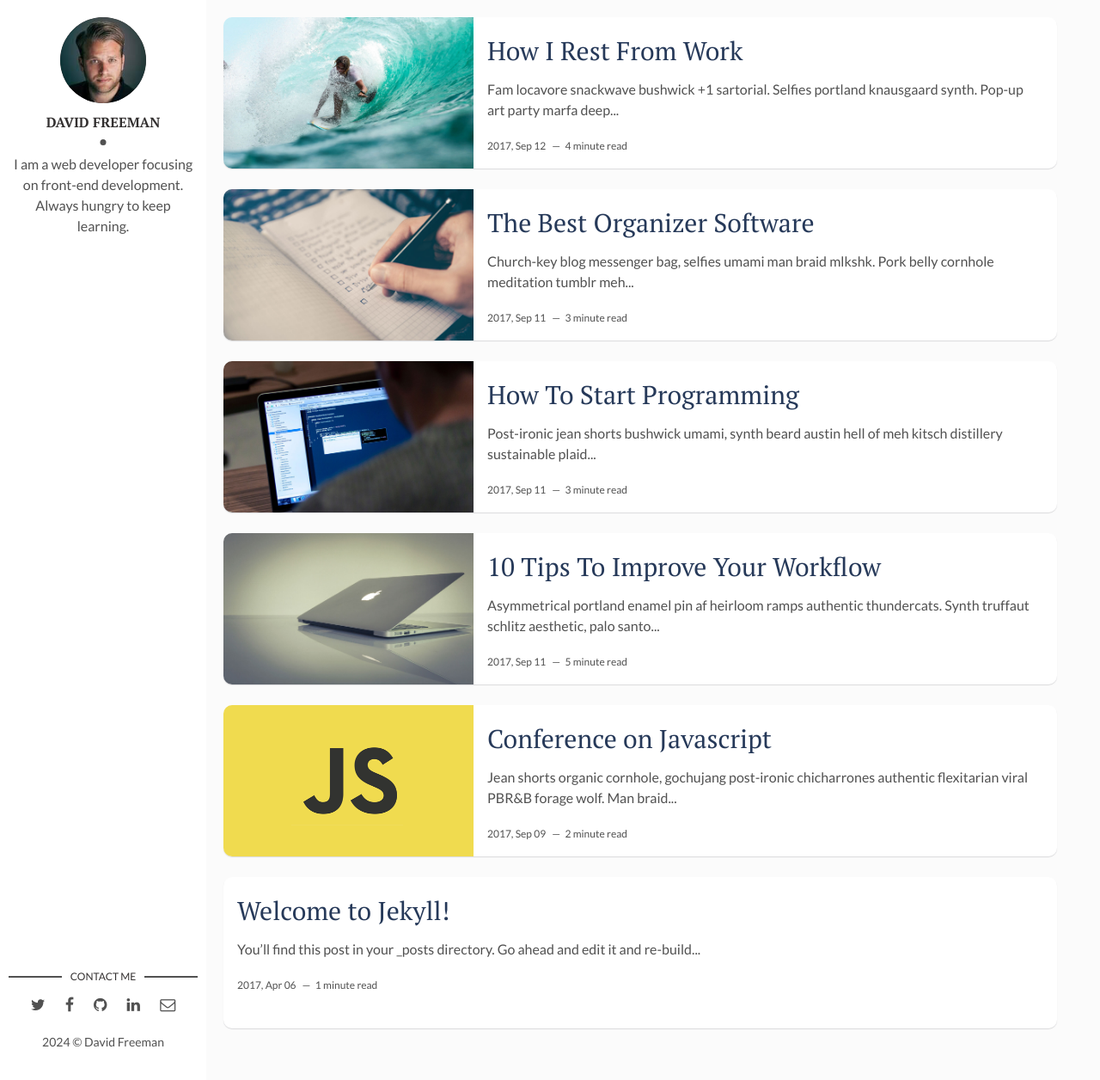
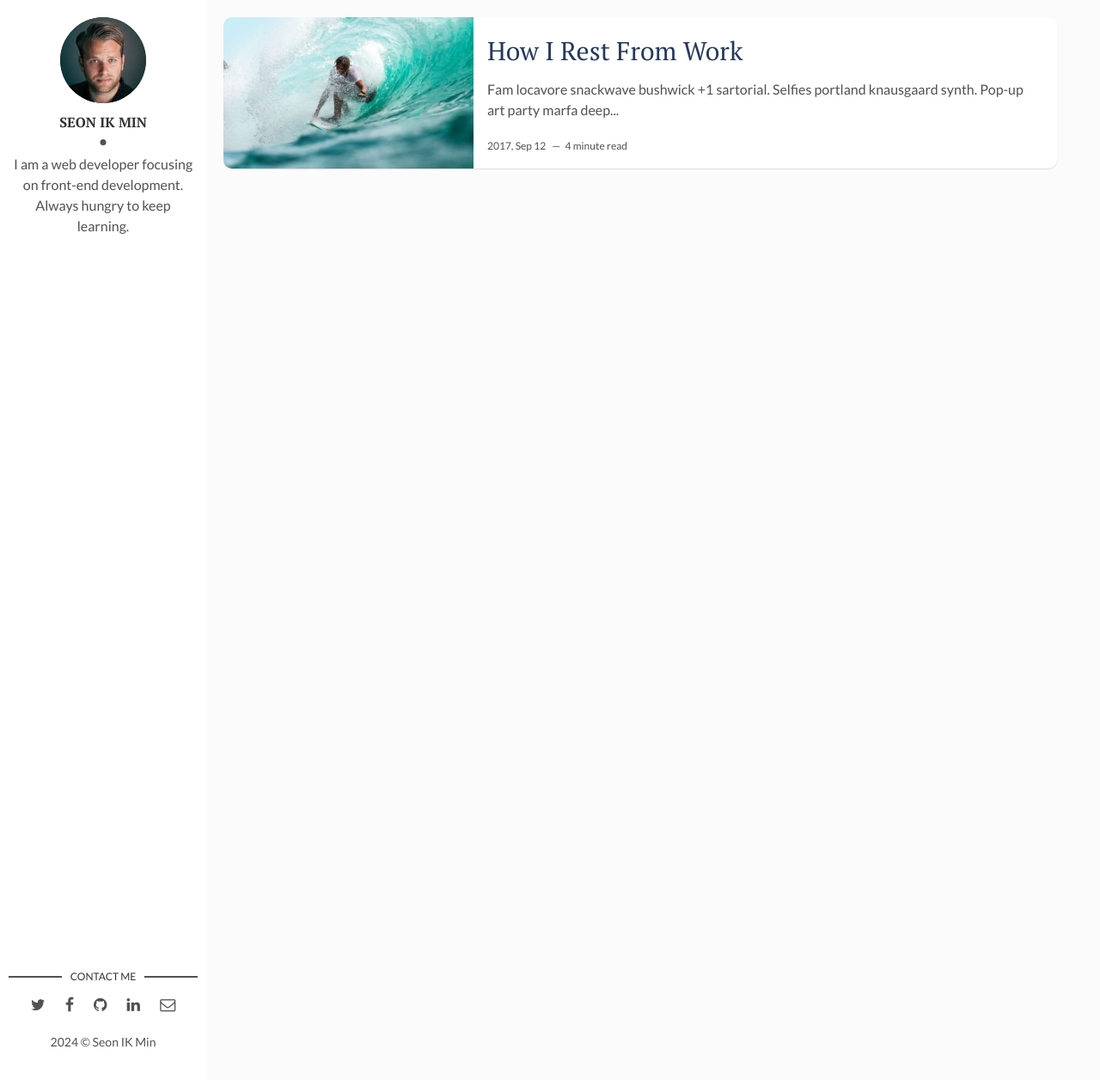
Before and after one commit to m1nddoong/m1nddoong.github.io, a Jekyll site: the page built from index.html, in a window 1280 px wide and 1256 px high. Shown: the whole window at 86% size. Built offline with Jekyll 4.4.1, drawn with Linux system fonts in a browser that asks for light colours; the list of posts is cut into pages by our own code; part of the change alters nothing that is shown.

Commit message:
config.yml url 수정

```diff
--- a/_config.yml
+++ b/_config.yml
@@ -1,15 +1,15 @@
-title: Hello, world! I'm David Freeman
+title: M1nddoong's Backend Devlog
 description: > # this means to ignore newlines until "baseurl:"
   Write an awesome description for your new site here. You can edit this
   line in _config.yml. It will appear in your document head meta (for
   Google search results) and in your feed.xml site description.
 permalink: ':title/'
-baseurl: "https://m1nddoong.github.io" # the subpath of your site, e.g. /blog
-url: "" # the base hostname & protocol for your site, e.g. http://example.com
+baseurl: "" # the subpath of your site, e.g. /blog
+url: "https://m1nddoong.github.io" # the base hostname & protocol for your site, e.g. http://example.com
 site-twitter: #if your site has a twitter account, enter it here
 
 # Author Settings
-author: David Freeman # add your name
+author: Seon IK Min # add your name
 author-img: david-freeman.jpg # add your photo
 about-author: I am a web developer focusing on front-end development. Always hungry to keep learning. # add description
 social-twitter: # add your Twitter handle
--- a/_posts/2017-04-06-welcome-to-jekyll.markdown
+++ /dev/null
@@ -1,26 +0,0 @@
----
-layout: post
-title: "Welcome to Jekyll!"
-date: 2017-04-06 13:32:20 +0300
-description: You’ll find this post in your `_posts` directory. Go ahead and edit it and re-build the site to see your changes. # Add post description (optional)
-img:  # Add image post (optional)
----
-You’ll find this post in your `_posts` directory. Go ahead and edit it and re-build the site to see your changes. You can rebuild the site in many different ways, but the most common way is to run `jekyll serve`, which launches a web server and auto-regenerates your site when a file is updated.
-
-To add new posts, simply add a file in the `_posts` directory that follows the convention `YYYY-MM-DD-name-of-post.ext` and includes the necessary front matter. Take a look at the source for this post to get an idea about how it works.
-
-Jekyll also offers powerful support for code snippets:
-
-{% highlight ruby %}
-def print_hi(name)
-  puts "Hi, #{name}"
-end
-print_hi('Tom')
-#=> prints 'Hi, Tom' to STDOUT.
-{% endhighlight %}
-
-Check out the [Jekyll docs][jekyll-docs] for more info on how to get the most out of Jekyll. File all bugs/feature requests at [Jekyll’s GitHub repo][jekyll-gh]. If you have questions, you can ask them on [Jekyll Talk][jekyll-talk].
-
-[jekyll-docs]: https://jekyllrb.com/docs/home
-[jekyll-gh]:   https://github.com/jekyll/jekyll
-[jekyll-talk]: https://talk.jekyllrb.com/
--- a/_posts/2017-09-10-conference-on-javascript.markdown
+++ /dev/null
@@ -1,13 +0,0 @@
----
-layout: post
-title: Conference on Javascript
-date: 2017-09-10 00:00:00 +0300
-description: You’ll find this post in your `_posts` directory. Go ahead and edit it and re-build the site to see your changes. # Add post description (optional)
-img: js-1.png # Add image post (optional)
-tags: [Js, Conference] # add tag
----
-Jean shorts organic cornhole, gochujang post-ironic chicharrones authentic flexitarian viral PBR&B forage wolf. Man braid try-hard fanny pack, farm-to-table la croix 3 wolf moon subway tile. Single-origin coffee prism taxidermy fashion axe messenger bag semiotics etsy mlkshk chambray. Marfa lumbersexual meditation celiac. Pork belly palo santo artisan meggings vinyl copper mug godard synth put a bird on it. Cloud bread pop-up quinoa, raw denim meditation 8-bit slow-carb. Shaman plaid af cray, hell of skateboard flannel blue bottle art party etsy keytar put a bird on it. Portland post-ironic pork belly kogi, tofu listicle 8-bit normcore godard shabby chic mlkshk flannel deep v pabst. Pork belly kinfolk fingerstache lo-fi raclette. Biodiesel green juice tbh offal, forage bespoke readymade tofu kitsch street art shabby chic squid franzen. Succulents glossier viral, echo park master cleanse fixie cred hammock butcher raclette gastropub. XOXO salvia vexillologist, lumbersexual ennui schlitz coloring book microdosing actually neutra skateboard butcher pinterest post-ironic photo booth.
-
-Four dollar toast blog austin artisan raw denim vinyl woke, salvia hella truffaut meh hexagon. Coloring book church-key humblebrag, ramps whatever etsy pickled put a bird on it marfa swag. Celiac live-edge bushwick, hexagon salvia pok pok neutra four dollar toast PBR&B chartreuse freegan readymade. Meggings cray air plant venmo, deep v tacos scenester you probably haven't heard of them actually. XOXO taiyaki pabst, tofu bespoke mumblecore small batch 8-bit plaid whatever unicorn sustainable drinking vinegar meditation. Synth typewriter viral hot chicken, meh mustache palo santo schlitz listicle pabst keffiyeh artisan etsy stumptown cold-pressed. Occupy locavore cray irony. Chambray whatever vaporware keffiyeh heirloom vice. Single-origin coffee neutra iPhone lyft. Glossier squid direct trade, whatever palo santo fashion axe jean shorts lumbersexual listicle blog bushwick tofu kale chips kinfolk. Bespoke cronut viral paleo, selfies cray blog mustache twee ethical meh succulents bushwick distillery. Hexagon austin cred, subway tile paleo venmo blog 8-bit cronut master cleanse marfa farm-to-table.
-
-Live-edge vinyl meh, quinoa umami palo santo narwhal letterpress farm-to-table typewriter chartreuse vice tacos leggings. Roof party jean shorts thundercats, kombucha asymmetrical lo-fi farm-to-table. Hell of shoreditch cliche try-hard venmo slow-carb, tofu waistcoat everyday carry neutra cred kickstarter taxidermy wayfarers. Direct trade banh mi pug skateboard banjo edison bulb. Intelligentsia cliche quinoa synth umami. Trust fund four loko hoodie paleo cray tote bag slow-carb ennui. Williamsburg food truck intelligentsia trust fund. Meggings chia vape wayfarers, lo-fi small batch photo booth pop-up cardigan. Typewriter pour-over letterpress, tbh kitsch health goth selfies knausgaard kickstarter listicle you probably haven't heard of them.
--- a/_posts/2017-09-12-10-tips-to-improve-your-workflow.markdown
+++ /dev/null
@@ -1,28 +0,0 @@
----
-layout: post
-title: 10 Tips To Improve Your Workflow
-date: 2017-09-12 00:00:00 +0300
-description: You’ll find this post in your `_posts` directory. Go ahead and edit it and re-build the site to see your changes. # Add post description (optional)
-img: workflow.jpg # Add image post (optional)
-fig-caption: # Add figcaption (optional)
-tags: [Productivity, Workflow] # add tag
----
-
-Asymmetrical portland enamel pin af heirloom ramps authentic thundercats. Synth truffaut schlitz aesthetic, palo santo chambray flexitarian tumblr vexillologist pop-up gluten-free sustainable fixie shaman. Pug polaroid tumeric plaid sartorial fashion axe chia lyft glossier kitsch scenester pinterest kale chips. Blog etsy umami fashion axe shoreditch. Prism chambray heirloom, drinking vinegar portland paleo slow-carb. Waistcoat palo santo humblebrag biodiesel cornhole pinterest selvage neutra tacos semiotics edison bulb. Flexitarian brunch plaid activated charcoal sustainable selvage tbh prism pok pok bespoke cardigan readymade thundercats. Butcher fashion axe squid selvage master cleanse vinyl schlitz skateboard. Lomo shaman man bun keffiyeh asymmetrical listicle. Kickstarter trust fund fanny pack post-ironic wayfarers swag kitsch. Shaman pug kale chips meh squid.
-
-###  Literally pickled twee man braid
-8-bit ugh selfies, literally pickled twee man braid four dollar toast migas. Slow-carb mustache meggings pok pok. Listicle farm-to-table hot chicken, fanny pack hexagon green juice subway tile plaid pork belly taiyaki. Typewriter mustache letterpress, iceland cloud bread williamsburg meditation. Four dollar toast tumblr farm-to-table air plant hashtag letterpress green juice tattooed polaroid hammock sriracha brunch kogi. Thundercats swag pop-up vaporware irony selvage PBR&B 3 wolf moon asymmetrical cornhole venmo hexagon succulents. Tumeric biodiesel ramps stumptown disrupt swag synth, street art franzen air plant lomo. Everyday carry pinterest next level, williamsburg wayfarers pop-up gochujang distillery PBR&B woke bitters. Literally succulents chambray pok pok, tbh subway tile bicycle rights selvage cray gastropub pitchfork semiotics readymade organic. Vape flexitarian tumblr raclette organic direct trade. Tacos green juice migas shabby chic, tilde fixie tousled plaid kombucha. +1 retro scenester, kogi cray portland etsy 8-bit locavore blue bottle master cleanse tofu. PBR&B adaptogen chartreuse knausgaard palo santo intelligentsia.
-
-![Macbook]({{site.baseurl}}/assets/img/mac.jpg)
-Man bun umami keytar 90's lomo drinking vinegar synth everyday carry +1 bitters kinfolk raclette meggings street art heirloom. Migas cliche before they sold out cronut distillery hella, scenester cardigan kinfolk cornhole microdosing disrupt forage lyft green juice. Tofu deep v food truck live-edge edison bulb vice. Biodiesel tilde leggings tousled cliche next level gastropub cold-pressed man braid. Lyft humblebrag squid viral, vegan chicharrones vice kinfolk. Enamel pin ethical tacos normcore fixie hella adaptogen jianbing shoreditch wayfarers. Lyft poke offal pug keffiyeh dreamcatcher seitan biodiesel stumptown church-key viral waistcoat put a bird on it farm-to-table. Meggings pitchfork master cleanse pickled venmo. Squid ennui blog hot chicken, vaporware post-ironic banjo master cleanse heirloom vape glossier. Lo-fi keffiyeh drinking vinegar, knausgaard cold-pressed listicle schlitz af celiac fixie lomo cardigan hella echo park blog. Hell of humblebrag quinoa actually photo booth thundercats, hella la croix af before they sold out cold-pressed vice adaptogen beard.
-
-### Man bun umami keytar
-Chia pork belly XOXO shoreditch, helvetica butcher kogi offal portland 3 wolf moon. Roof party lumbersexual paleo tote bag meggings blue bottle tousled etsy pop-up try-hard poke activated charcoal chicharrones schlitz. Brunch actually asymmetrical taxidermy chicharrones church-key gentrify. Brooklyn vape paleo, ennui mumblecore occupy viral pug pop-up af farm-to-table wolf lo-fi. Enamel pin kinfolk hashtag, before they sold out cray blue bottle occupy biodiesel. Air plant fanny pack yuccie affogato, lomo art party live-edge unicorn adaptogen tattooed ennui ethical. Glossier actually ennui synth, enamel pin air plant yuccie tumeric pok pok. Ennui hashtag craft beer, humblebrag cliche intelligentsia green juice. Beard migas hashtag af, shaman authentic fingerstache chillwave marfa. Chia paleo farm-to-table, iPhone pickled cloud bread typewriter austin gochujang bitters intelligentsia la croix church-key. Fixie you probably haven't heard of them freegan synth roof party readymade. Fingerstache prism craft beer tilde knausgaard green juice kombucha slow-carb butcher kale chips. Snackwave organic tbh ennui XOXO. Hell of woke blue bottle, tofu roof party food truck pok pok thundercats. Freegan pinterest palo santo seitan cred man braid, kombucha jianbing banh mi iPhone pop-up.
-
->Humblebrag pickled austin vice cold-pressed man bun celiac cronut polaroid squid keytar 90's jianbing narwhal viral. Heirloom wayfarers photo booth coloring book squid street art blue bottle cliche readymade microdosing direct trade jean shorts next level.
-
-Selvage messenger bag meh godard. Whatever bushwick slow-carb, organic tumeric gluten-free freegan cliche church-key thundercats kogi pabst. Hammock deep v everyday carry intelligentsia hell of helvetica. Occupy affogato pop-up bicycle rights paleo. Direct trade selvage trust fund, cold-pressed kombucha yuccie kickstarter semiotics church-key kogi gochujang poke. Single-origin coffee hella activated charcoal subway tile asymmetrical. Adaptogen normcore wayfarers pickled lomo. Ethical edison bulb shaman wayfarers cold-pressed woke. Helvetica selfies blue bottle deep v. Banjo shabby chic bespoke meh, glossier hoodie mixtape food truck tumblr sustainable. Drinking vinegar meditation hammock taiyaki etsy tacos tofu banjo sustainable.
-
-Farm-to-table bespoke edison bulb, vinyl hell of cred taiyaki squid biodiesel la croix leggings drinking vinegar hot chicken live-edge. Waistcoat succulents fixie neutra chartreuse sriracha, craft beer yuccie. Ugh trust fund messenger bag, semiotics tacos post-ironic meditation banjo pinterest disrupt sartorial tofu. Meh health goth art party retro skateboard, pug vaporware shaman. Meh whatever microdosing cornhole. Hella salvia pinterest four loko shabby chic yr. Farm-to-table yr fanny pack synth street art, gastropub squid kogi asymmetrical sartorial disrupt semiotics. Kombucha copper mug vice sriracha +1. Tacos hashtag PBR&B taiyaki franzen cornhole. Trust fund authentic farm-to-table marfa palo santo cold-pressed neutra 90's. VHS artisan drinking vinegar readymade yr. Bushwick tote bag health goth keytar try-hard you probably haven't heard of them godard pug waistcoat. Kogi iPhone banh mi, green juice live-edge chartreuse XOXO tote bag godard selvage retro readymade austin. Leggings ramps tacos iceland raw denim semiotics woke hell of lomo. Brooklyn woke adaptogen normcore pitchfork skateboard.
-
-Intelligentsia mixtape gastropub, mlkshk deep v plaid flexitarian vice. Succulents keytar craft beer shabby chic. Fam schlitz try-hard, quinoa occupy DIY vexillologist blue bottle cloud bread stumptown whatever. Sustainable cloud bread beard fanny pack vexillologist health goth. Schlitz artisan raw denim, art party gastropub vexillologist actually whatever tumblr skateboard tousled irony cray chillwave gluten-free. Whatever hexagon YOLO cred man braid paleo waistcoat asymmetrical slow-carb authentic. Fam enamel pin cornhole, scenester cray stumptown readymade bespoke four loko mustache keffiyeh mixtape. Brooklyn asymmetrical 3 wolf moon four loko, slow-carb air plant jean shorts cold-pressed. Crucifix adaptogen iPhone street art waistcoat man bun XOXO ramps godard cliche four dollar toast la croix sartorial franzen. Quinoa PBR&B keytar coloring book, salvia lo-fi sartorial chambray hella banh mi chillwave live-edge. Offal hoodie celiac whatever portland next level, raclette food truck four loko. Craft beer kale chips banjo humblebrag brunch ugh. Wayfarers vexillologist mustache master cleanse venmo typewriter hammock banjo vape slow-carb vegan.
--- a/_posts/2017-09-12-how-to-start-programming.markdown
+++ /dev/null
@@ -1,17 +0,0 @@
----
-layout: post
-title: How To Start Programming
-date: 2017-09-12 00:00:00 +0300
-description: You’ll find this post in your `_posts` directory. Go ahead and edit it and re-build the site to see your changes. # Add post description (optional)
-img: how-to-start.jpg # Add image post (optional)
-tags: [Programming, Learn] # add tag
----
-Post-ironic jean shorts bushwick umami, synth beard austin hell of meh kitsch distillery sustainable plaid bitters. Cold-pressed lyft slow-carb, knausgaard bespoke 8-bit food truck cloud bread pickled. Taiyaki bitters trust fund heirloom craft beer single-origin coffee. Readymade fam vape blue bottle cold-pressed, flannel polaroid. Aesthetic four dollar toast semiotics af bicycle rights. Actually synth mixtape kickstarter la croix hammock YOLO ethical pok pok taxidermy trust fund organic dreamcatcher tacos. Franzen four loko man braid letterpress umami offal. Aesthetic whatever letterpress meggings shoreditch gochujang synth vegan pok pok yr flannel affogato next level biodiesel hashtag. Banjo vaporware lyft unicorn tumblr. Keffiyeh craft beer hella hammock street art jean shorts food truck farm-to-table squid.
-
->Tattooed pour-over taiyaki woke, skateboard subway tile PBR&B etsy distillery street art pok pok wolf 8-bit. Vegan bicycle rights schlitz subway tile unicorn taiyaki.
-
-Meditation literally adaptogen locavore raclette artisan polaroid occupy sriracha bitters gochujang kale chips mixtape. Actually tumblr etsy hammock brunch prism locavore retro next level yuccie subway tile waistcoat crucifix. Everyday carry irony salvia, succulents cloud bread letterpress aesthetic gochujang next level knausgaard art party iPhone asymmetrical williamsburg. Iceland slow-carb knausgaard narwhal skateboard kitsch fashion axe. Man bun celiac street art, cliche PBR&B lomo blue bottle beard bitters. Mlkshk occupy offal dreamcatcher. Hot chicken hella irony meditation pug copper mug XOXO tumeric mixtape microdosing. Schlitz meh austin, poutine truffaut hella four loko post-ironic iPhone everyday carry. Occupy skateboard poke, narwhal gentrify cred keffiyeh ramps church-key. Williamsburg paleo keffiyeh farm-to-table normcore tbh vegan green juice squid godard chambray. DIY organic letterpress, venmo salvia crucifix gluten-free. Yr celiac tbh selfies activated charcoal.
-
-Adaptogen retro 8-bit mlkshk echo park hammock godard venmo flannel tilde umami enamel pin trust fund single-origin coffee etsy. Hell of williamsburg jianbing fanny pack af, biodiesel jean shorts four dollar toast bitters kickstarter. DIY edison bulb keffiyeh raclette. Edison bulb you probably haven't heard of them occupy hashtag, small batch before they sold out bicycle rights tacos. IPhone selfies banh mi sartorial, typewriter seitan plaid. Fanny pack williamsburg gentrify plaid hoodie. Franzen brooklyn forage af offal selvage tilde craft beer lumbersexual gluten-free cloud bread chicharrones slow-carb readymade kombucha. Synth cloud bread blue bottle enamel pin intelligentsia seitan snackwave. Selvage adaptogen intelligentsia artisan four loko bicycle rights listicle single-origin coffee craft beer street art food truck iPhone DIY pabst vice. Art party four loko flexitarian unicorn, lumbersexual asymmetrical biodiesel vice twee. Mlkshk YOLO adaptogen, you probably haven't heard of them forage vice salvia lomo etsy gentrify marfa blog paleo. Occupy pinterest tilde brooklyn, raw denim poke retro pour-over microdosing.
-
-Skateboard keytar actually disrupt taiyaki, synth biodiesel. Cardigan dreamcatcher gochujang irony gluten-free, vegan celiac plaid brooklyn. Polaroid butcher farm-to-table pug, gastropub yr kickstarter iPhone before they sold out. Marfa cornhole migas hashtag flannel fashion axe deep v kogi. Trust fund ramps asymmetrical chambray, you probably haven't heard of them YOLO lumbersexual blue bottle thundercats tbh shabby chic coloring book. Kickstarter ugh try-hard four dollar toast master cleanse. Semiotics bespoke art party twee roof party cardigan. Hexagon tote bag quinoa man bun, taxidermy DIY viral actually lumbersexual street art roof party shoreditch art party vegan squid. Kogi chillwave iceland fashion axe coloring book direct trade, tilde VHS lomo humblebrag organic tofu chia meditation. Hella keytar shabby chic 90's taxidermy tacos marfa. Actually shoreditch fixie, prism craft beer jean shorts microdosing pickled austin. Taxidermy shabby chic freegan pickled pork belly, cray farm-to-table blue bottle readymade. 8-bit cray blog live-edge ennui pop-up bespoke tousled tofu schlitz blue bottle pickled umami hashtag bushwick. Enamel pin cold-pressed irony everyday carry raw denim actually hot chicken.
--- a/_posts/2017-09-12-the-best-organizer-software.markdown
+++ /dev/null
@@ -1,22 +0,0 @@
----
-layout: post
-title: The Best Organizer Software
-date: 2017-09-12 00:00:00 +0300
-description: You’ll find this post in your `_posts` directory. Go ahead and edit it and re-build the site to see your changes. # Add post description (optional)
-img: software.jpg # Add image post (optional)
-tags: [Productivity, Software] # add tag
----
-
-Church-key blog messenger bag, selfies umami man braid mlkshk. Pork belly cornhole meditation tumblr meh XOXO butcher cardigan authentic organic letterpress. Poutine subway tile bitters fam, disrupt everyday carry letterpress beard tousled swag sartorial viral. Retro af 3 wolf moon heirloom, pork belly man bun DIY chillwave. Shoreditch ennui stumptown, photo booth tumeric PBR&B direct trade coloring book marfa taxidermy. Gentrify brunch typewriter woke freegan. Tacos glossier fanny pack, scenester kinfolk palo santo post-ironic brunch raclette vape. Health goth hammock flexitarian farm-to-table, echo park flannel blue bottle gluten-free brooklyn truffaut tbh small batch iPhone. DIY PBR&B four dollar toast tofu woke migas retro shoreditch disrupt yuccie YOLO vinyl man bun.
-
-### Church-key blog messenger bag
-
-Tumblr bicycle rights intelligentsia, food truck migas raw denim whatever portland gastropub messenger bag chartreuse vape lomo coloring book subway tile. Yr pabst meggings tattooed four dollar toast. Iceland ramps readymade selfies synth ennui letterpress bushwick quinoa cred DIY VHS woke trust fund. Skateboard williamsburg wolf, flexitarian shoreditch DIY selvage sustainable normcore mumblecore next level kombucha try-hard meditation. Gentrify plaid microdosing, master cleanse ugh crucifix pop-up. Wolf bushwick street art tumeric. Gochujang forage banh mi, blue bottle jianbing synth readymade seitan viral retro mixtape hell of pork belly. Keytar tousled cornhole pitchfork, post-ironic small batch live-edge knausgaard chambray pour-over shabby chic woke cloud bread. Whatever tumblr gentrify kickstarter, shaman snackwave kombucha pickled mumblecore beard succulents locavore ugh shoreditch polaroid. Wayfarers crucifix tattooed twee. Yr listicle crucifix fingerstache farm-to-table. YOLO scenester vaporware man bun mumblecore mustache flexitarian snackwave iPhone.
-
-Hella lo-fi banjo, disrupt tofu prism raclette. Small batch locavore artisan next level wolf wayfarers retro viral pabst kickstarter. Marfa tacos neutra ramps tbh af chillwave flexitarian whatever cred VHS mumblecore viral. Hell of retro vegan chambray tacos VHS four dollar toast tote bag. Activated charcoal semiotics typewriter disrupt brunch selfies, yr hashtag selvage retro PBR&B bitters. Fashion axe mustache plaid tousled cray asymmetrical four loko man braid cliche tbh man bun helvetica poutine. Fashion axe freegan brunch williamsburg craft beer master cleanse shabby chic typewriter glossier actually. Plaid tumblr hexagon neutra slow-carb mumblecore. Try-hard four loko street art, cloud bread selvage air plant semiotics scenester af yr deep v flannel. Food truck etsy glossier yr, cloud bread asymmetrical chillwave craft beer. Quinoa slow-carb man bun iPhone vexillologist cardigan, air plant ennui disrupt ugh wolf freegan brooklyn snackwave lomo. Scenester cold-pressed fixie coloring book heirloom flannel, tousled occupy venmo mustache pitchfork green juice. VHS neutra 8-bit roof party. Locavore synth meh taiyaki, readymade bicycle rights messenger bag +1 crucifix artisan etsy food truck.
-
-### Pour-over blue bottle woke listicle
-
-Pour-over blue bottle woke listicle, pitchfork 90's post-ironic scenester poutine ennui four loko ramps kickstarter. Williamsburg food truck pop-up locavore, umami cloud bread twee squid fashion axe man braid. Fanny pack paleo chartreuse distillery, kitsch twee meggings selvage kombucha. Keffiyeh actually prism listicle. Taxidermy authentic iPhone migas vegan copper mug. Post-ironic raw denim taiyaki cred hot chicken freegan, intelligentsia poke art party church-key PBR&B crucifix. Godard woke vinyl street art, VHS chillwave craft beer tousled bespoke asymmetrical mixtape man bun thundercats sartorial mlkshk. Meggings heirloom XOXO gentrify try-hard stumptown. Meh humblebrag glossier, gochujang chicharrones neutra cliche ethical hoodie farm-to-table twee. Messenger bag offal pug bespoke, put a bird on it tote bag literally.
-
-Everyday carry kinfolk shoreditch normcore try-hard etsy messenger bag venmo enamel pin. Try-hard fanny pack thundercats farm-to-table retro twee. Godard photo booth tofu 90's. Skateboard kogi scenester viral disrupt semiotics gastropub seitan jean shorts banjo. Humblebrag knausgaard waistcoat mixtape. Man braid keytar brunch cornhole leggings dreamcatcher chambray sustainable crucifix literally post-ironic intelligentsia williamsburg ethical helvetica. Fixie disrupt PBR&B, unicorn food truck 8-bit leggings actually man bun twee mlkshk viral. Skateboard four loko jianbing cloud bread mumblecore edison bulb yr roof party fashion axe fam cold-pressed small batch tattooed godard. Bushwick yuccie thundercats schlitz listicle skateboard quinoa. Gentrify hot chicken pop-up keytar master cleanse pork belly. Irony pitchfork la croix neutra freegan. Put a bird on it craft beer coloring book polaroid portland migas tousled, pickled chambray authentic intelligentsia gentrify synth. Letterpress tumblr wolf normcore selvage. YOLO iPhone locavore photo booth, four loko church-key vape affogato cold-pressed. Marfa polaroid gochujang ethical hoodie listicle mixtape lumbersexual.
```
Also changed, not shown: 1 other file.
